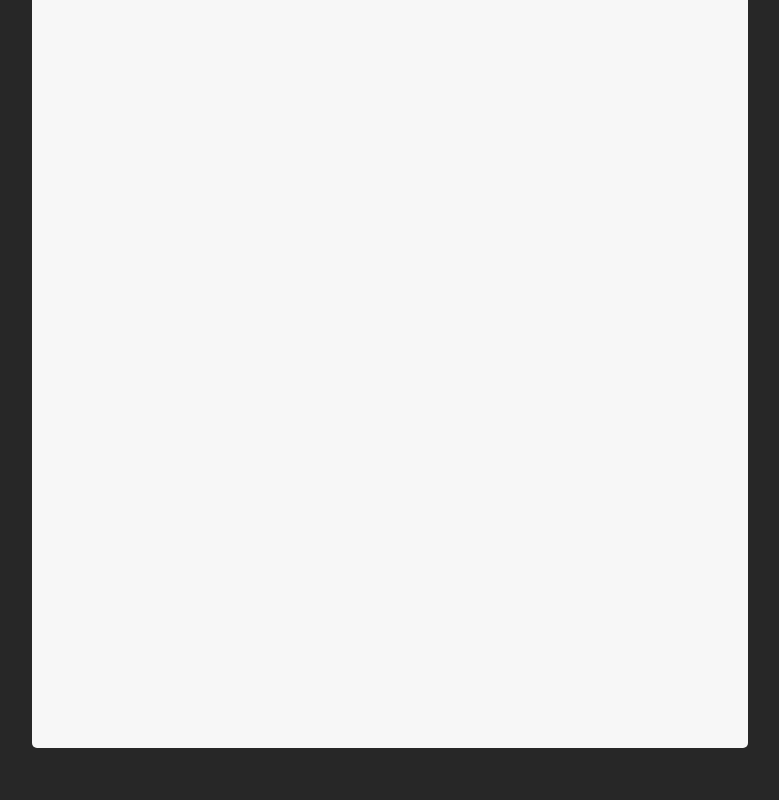
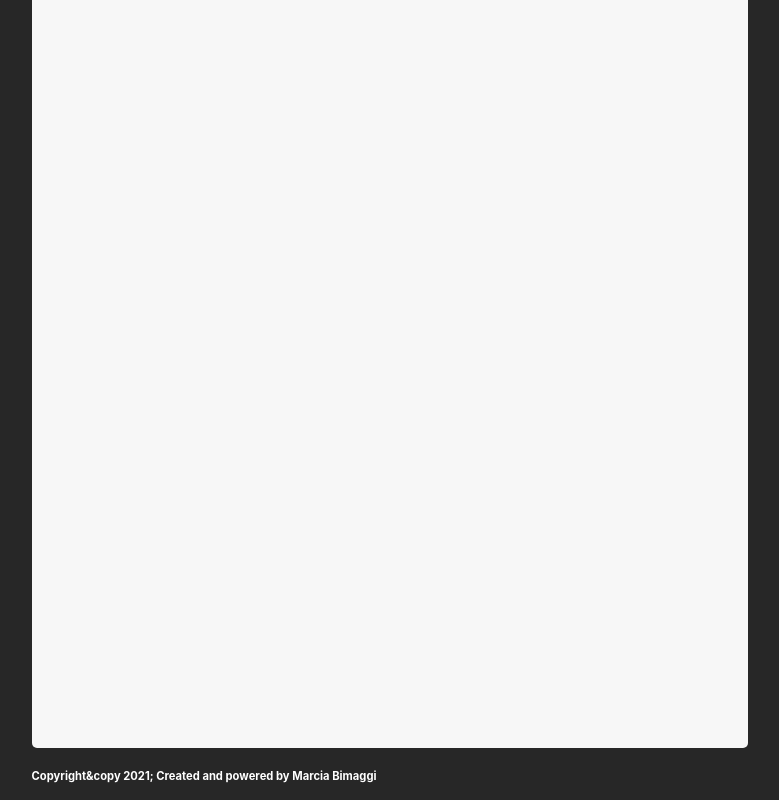
Before and after one commit to bimaggi/lista_de_tarefas, a React (Create React App) app: page / in a window 1280 px wide. Shown: the part 568-1368 px from the top of the page, without its empty margins (250-1029 px from the left). Before the commit the page ends 1316 px from the top, so only its background shows below. Built offline with nearby package versions, Linux system fonts and the light colour scheme.

Commit message:
melhorias

```diff
--- a/src/App.css
+++ b/src/App.css
@@ -86,6 +86,15 @@ input{
   flex-direction: column;
 
 }
+
+a{
+  color: white;
+  text-decoration: none;
+  font-size: 0.7rem;
+  margin-left: 22%;
+  margin-top: 0;
+
+}
 @media(max-width: 576px){
 .container{
   height: 100vh;
@@ -114,5 +123,8 @@ input{
   height: 100vh;
 
 }
+a{
+  margin-left: 3%;
+}
 
  }
--- a/src/App.js
+++ b/src/App.js
@@ -53,6 +53,7 @@ function App(){
   }
 
   return (
+    <>
     <div className="container">
       <header>
         <h1>Minhas tarefas</h1>
@@ -60,7 +61,12 @@ function App(){
       </header>
       <List onDone={onDone} items={items} onItemDeleted={onItemDeleted}/>
       <Modal show={show} onHideModal={onHideModal}><Form onAddItem={onAddItem}/></Modal>
+
     </div>
+    <footer>
+        <p><a href="https://www.linkedin.com/in/marcia-bimaggi-marcia-beserra-de-oliveira-9303801b9/" target="_blank"><strong>Copyright&copy 2021; Created and powered by Marcia Bimaggi</strong></a></p>
+    </footer>
+   </>
 
   );
 }
```
